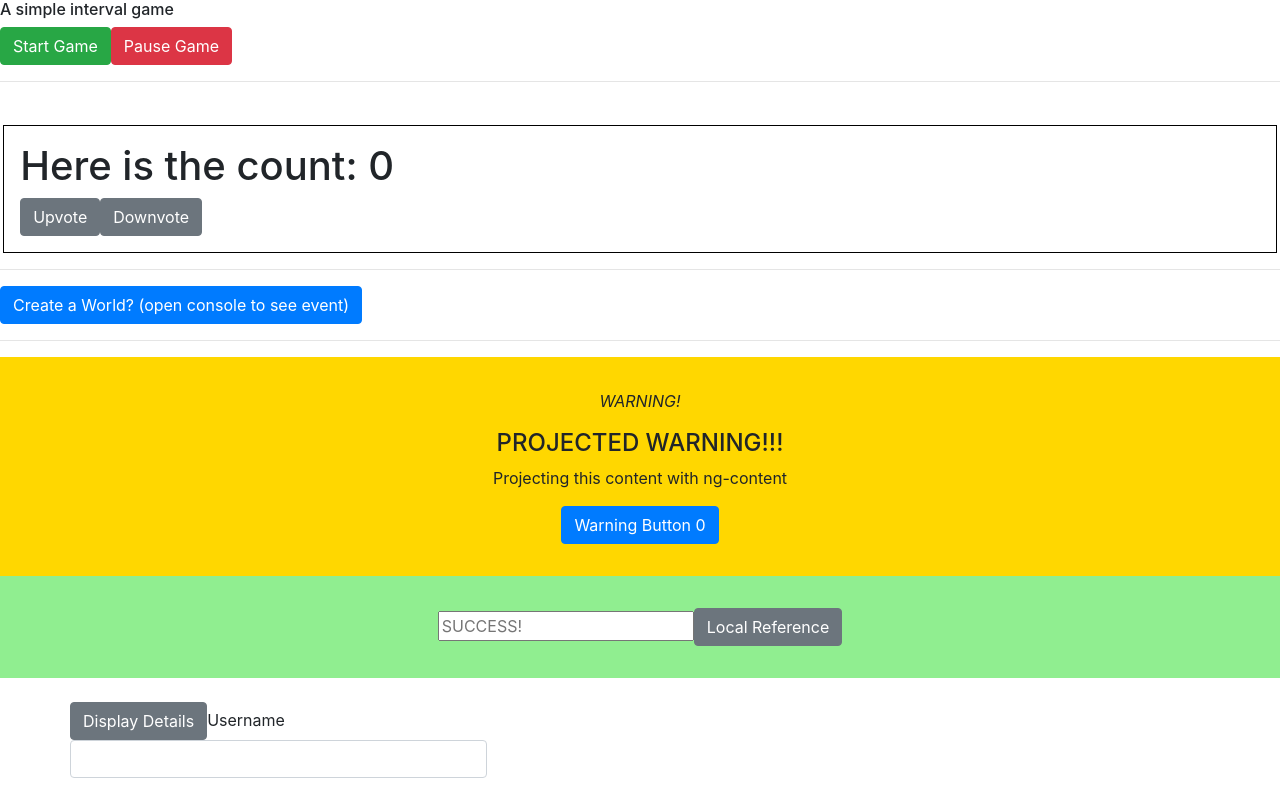
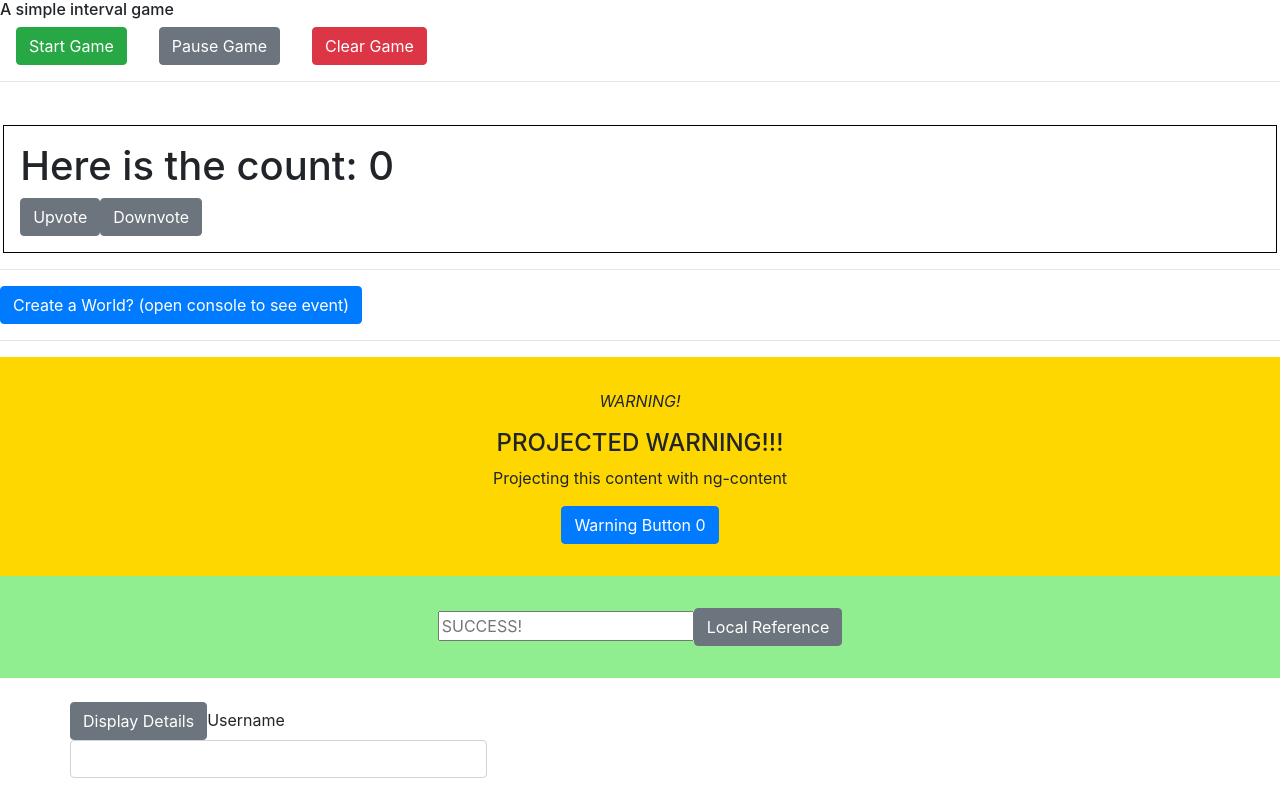
Before and after one commit to freddysilber/angular-sandbox, an Angular app: page / in a window 1280 px wide. Shown: the top 792 px of the page. Built offline with nearby package versions, Linux system fonts and the light colour scheme.

Commit message:
minor refactoring

```diff
--- a/src/app/app.component.ts
+++ b/src/app/app.component.ts
@@ -23,10 +23,6 @@ export class AppComponent {
   }
 
   onIntervalFired(firedNumber: number) {
-    if (firedNumber % 2 === 0) {
-      this.evenNumbers.push(firedNumber)
-    } else {
-      this.oddNumbers.push(firedNumber)
-    }
+    firedNumber % 2 === 0 ? this.evenNumbers.push(firedNumber) : this.oddNumbers.push(firedNumber)
   }
 }
--- a/src/app/game-control/game-control.component.css
+++ b/src/app/game-control/game-control.component.css
@@ -0,0 +1,3 @@
+button {
+	margin: 0 1rem;
+}
--- a/src/app/game-control/game-control.component.html
+++ b/src/app/game-control/game-control.component.html
@@ -1,2 +1,3 @@
 <button class="btn btn-success" (click)="onStartGame()">Start Game</button>
-<button class="btn btn-danger" (click)="onPauseGame()">Pause Game</button>
+<button class="btn btn-secondary" (click)="onPauseGame()">Pause Game</button>
+<button class="btn btn-danger" (click)="onClearGame()">Clear Game</button>
--- a/src/app/game-control/game-control.component.ts
+++ b/src/app/game-control/game-control.component.ts
@@ -1,5 +1,4 @@
-import { Component, OnInit, EventEmitter, Output } from '@angular/core';
-import { TimeInterval } from 'rxjs';
+import { Component, OnInit, EventEmitter, Output, ViewEncapsulation } from '@angular/core';
 
 @Component({
   selector: 'app-game-control',
@@ -26,4 +25,8 @@ export class GameControlComponent implements OnInit {
   onPauseGame() {
     clearInterval(this.interval)
   }
+
+  onClearGame() {
+    this.lastNumber = 0
+  }
 }
```
